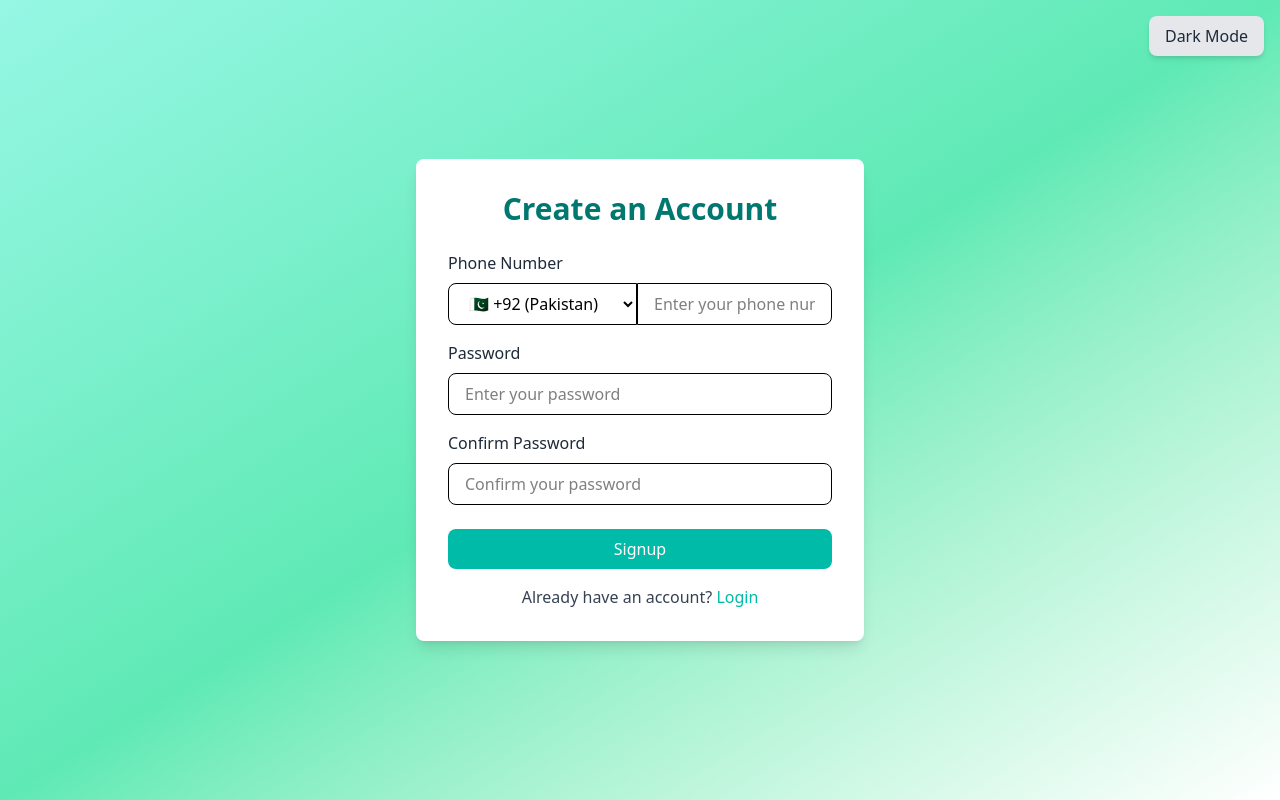
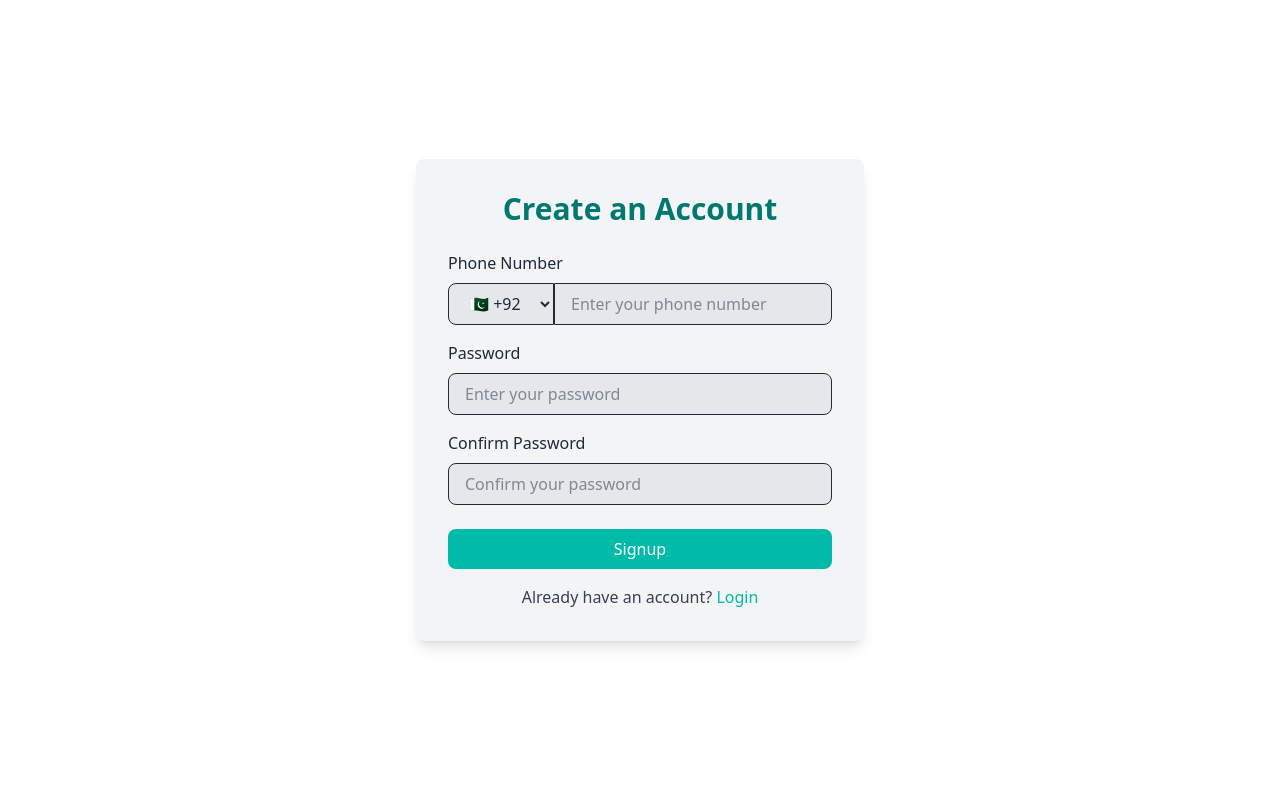
Before and after one commit to Fawwad795/Credily-App, a React (Vite) app: page /signup in a window 1280 px wide. Built offline with nearby package versions, Linux system fonts and the light colour scheme.

Commit message:
dark mode removed from another

```diff
--- a/src/Login.jsx
+++ b/src/Login.jsx
@@ -1,29 +1,9 @@
-import React, { useState, useEffect } from 'react';
+import React, { useState } from 'react';
 
 const Login = () => {
   const [phone, setPhone] = useState('');
   const [countryCode, setCountryCode] = useState('+92'); // Default country code
   const [password, setPassword] = useState('');
-  const [isDarkMode, setIsDarkMode] = useState(false);
-
-  // Toggle dark mode
-  const toggleDarkMode = () => {
-    setIsDarkMode(!isDarkMode);
-    if (!isDarkMode) {
-      document.documentElement.classList.add('dark');
-    } else {
-      document.documentElement.classList.remove('dark');
-    }
-  };
-
-  useEffect(() => {
-    // Set initial dark mode based on system preference
-    const prefersDark = window.matchMedia('(prefers-color-scheme: dark)').matches;
-    if (prefersDark) {
-      document.documentElement.classList.add('dark');
-      setIsDarkMode(true);
-    }
-  }, []);
 
   const handleSubmit = (e) => {
     e.preventDefault();
@@ -44,21 +24,21 @@ const Login = () => {
   ];
 
   return (
-    <div className="flex items-center justify-center min-h-screen bg-white dark:bg-gray-900">
+    <div className="flex items-center justify-center min-h-screen bg-white">
       <form
         onSubmit={handleSubmit}
-        className="bg-gray-100 dark:bg-gray-800 p-8 rounded-lg shadow-lg w-full max-w-md"
+        className="bg-gray-100 p-8 rounded-lg shadow-lg w-full max-w-md"
       >
-        <h2 className="text-3xl font-bold mb-6 text-center text-teal-700 dark:text-emerald-400">
+        <h2 className="text-3xl font-bold mb-6 text-center text-teal-700">
           Welcome Back
         </h2>
         <div className="mb-4">
-          <label className="block text-gray-800 dark:text-gray-300 font-medium mb-2">Phone Number</label>
+          <label className="block text-gray-800 font-medium mb-2">Phone Number</label>
           <div className="flex">
             <select
               value={countryCode}
               onChange={(e) => setCountryCode(e.target.value)}
-              className="px-4 py-2 border rounded-l-lg focus:outline-none focus:ring-2 focus:ring-teal-400 dark:focus:ring-emerald-600 dark:bg-gray-700 dark:text-gray-200"
+              className="px-4 py-2 border rounded-l-lg focus:outline-none focus:ring-2 focus:ring-teal-400 bg-gray-200 text-gray-800"
             >
               {countries.map((country) => (
                 <option key={country.code} value={country.code}>
@@ -71,41 +51,35 @@ const Login = () => {
               value={phone}
               onChange={(e) => setPhone(e.target.value)}
               required
-              className="w-full px-4 py-2 border rounded-r-lg focus:outline-none focus:ring-2 focus:ring-teal-400 dark:focus:ring-emerald-600 dark:bg-gray-700 dark:text-gray-200"
+              className="w-full px-4 py-2 border rounded-r-lg focus:outline-none focus:ring-2 focus:ring-teal-400 bg-gray-200 text-gray-800"
               placeholder="Enter your phone number"
             />
           </div>
         </div>
         <div className="mb-6">
-          <label className="block text-gray-800 dark:text-gray-300 font-medium mb-2">Password</label>
+          <label className="block text-gray-800 font-medium mb-2">Password</label>
           <input
             type="password"
             value={password}
             onChange={(e) => setPassword(e.target.value)}
             required
-            className="w-full px-4 py-2 border rounded-lg focus:outline-none focus:ring-2 focus:ring-teal-400 dark:focus:ring-emerald-600 dark:bg-gray-700 dark:text-gray-200"
+            className="w-full px-4 py-2 border rounded-lg focus:outline-none focus:ring-2 focus:ring-teal-400 bg-gray-200 text-gray-800"
             placeholder="Enter your password"
           />
         </div>
         <button
           type="submit"
-          className="w-full bg-teal-500 text-white py-2 px-4 rounded-lg hover:bg-teal-600 transition duration-300 dark:bg-emerald-600 dark:hover:bg-emerald-700"
+          className="w-full bg-teal-500 text-white py-2 px-4 rounded-lg hover:bg-teal-600 transition duration-300"
         >
           Login
         </button>
-        <p className="text-center text-gray-700 dark:text-gray-400 mt-4">
+        <p className="text-center text-gray-700 mt-4">
           Don't have an account?{' '}
-          <a href="/signup" className="text-teal-500 hover:underline dark:text-emerald-400">
+          <a href="/signup" className="text-teal-500 hover:underline">
             Signup
           </a>
         </p>
       </form>
-      <div
-        onClick={toggleDarkMode}
-        className="absolute top-4 right-4 cursor-pointer text-gray-800 dark:text-gray-200 text-2xl"
-      >
-        {isDarkMode ? <FaSun /> : <FaMoon />}
-      </div>
     </div>
   );
 };
--- a/src/Signup.jsx
+++ b/src/Signup.jsx
@@ -1,30 +1,10 @@
-import React, { useState, useEffect } from 'react';
+import React, { useState } from 'react';
 
 const Signup = () => {
   const [phone, setPhone] = useState('');
   const [countryCode, setCountryCode] = useState('+92'); // Default country code
   const [password, setPassword] = useState('');
   const [confirmPassword, setConfirmPassword] = useState('');
-  const [isDarkMode, setIsDarkMode] = useState(false);
-
-  // Toggle dark mode
-  const toggleDarkMode = () => {
-    setIsDarkMode(!isDarkMode);
-    if (!isDarkMode) {
-      document.documentElement.classList.add('dark');
-    } else {
-      document.documentElement.classList.remove('dark');
-    }
-  };
-
-  useEffect(() => {
-    // Set initial dark mode based on system preference
-    const prefersDark = window.matchMedia('(prefers-color-scheme: dark)').matches;
-    if (prefersDark) {
-      document.documentElement.classList.add('dark');
-      setIsDarkMode(true);
-    }
-  }, []);
 
   const handleSubmit = (e) => {
     e.preventDefault();
@@ -36,38 +16,38 @@ const Signup = () => {
   };
 
   const countries = [
-    { code: '+1', name: 'USA', flag: '🇺🇸' },
-    { code: '+44', name: 'UK', flag: '🇬🇧' },
-    { code: '+91', name: 'India', flag: '🇮🇳' },
-    { code: '+92', name: 'Pakistan', flag: '🇵🇰' },
-    { code: '+61', name: 'Australia', flag: '🇦🇺' },
-    { code: '+81', name: 'Japan', flag: '🇯🇵' },
-    { code: '+49', name: 'Germany', flag: '🇩🇪' },
-    { code: '+33', name: 'France', flag: '🇫🇷' },
-    { code: '+86', name: 'China', flag: '🇨🇳' },
-    { code: '+7', name: 'Russia', flag: '🇷🇺' },
+    { code: '+1', flag: '🇺🇸' },
+    { code: '+44', flag: '🇬🇧' },
+    { code: '+91', flag: '🇮🇳' },
+    { code: '+92', flag: '🇵🇰' },
+    { code: '+61', flag: '🇦🇺' },
+    { code: '+81', flag: '🇯🇵' },
+    { code: '+49', flag: '🇩🇪' },
+    { code: '+33', flag: '🇫🇷' },
+    { code: '+86', flag: '🇨🇳' },
+    { code: '+7', flag: '🇷🇺' },
   ];
 
   return (
-    <div className="flex items-center justify-center min-h-screen bg-gradient-to-br from-teal-200 via-emerald-300 to-white dark:from-gray-800 dark:via-gray-900 dark:to-black">
+    <div className="flex items-center justify-center min-h-screen bg-white">
       <form
         onSubmit={handleSubmit}
-        className="bg-white dark:bg-gray-800 p-8 rounded-lg shadow-lg w-full max-w-md"
+        className="bg-gray-100 p-8 rounded-lg shadow-lg w-full max-w-md"
       >
-        <h2 className="text-3xl font-bold mb-6 text-center text-teal-700 dark:text-emerald-400">
+        <h2 className="text-3xl font-bold mb-6 text-center text-teal-700">
           Create an Account
         </h2>
         <div className="mb-4">
-          <label className="block text-gray-800 dark:text-gray-300 font-medium mb-2">Phone Number</label>
+          <label className="block text-gray-800 font-medium mb-2">Phone Number</label>
           <div className="flex">
             <select
               value={countryCode}
               onChange={(e) => setCountryCode(e.target.value)}
-              className="px-4 py-2 border rounded-l-lg focus:outline-none focus:ring-2 focus:ring-teal-400 dark:focus:ring-emerald-600 dark:bg-gray-700 dark:text-gray-200"
+              className="px-4 py-2 border rounded-l-lg focus:outline-none focus:ring-2 focus:ring-teal-400 bg-gray-200 text-gray-800"
             >
               {countries.map((country) => (
                 <option key={country.code} value={country.code}>
-                  {country.flag} {country.code} ({country.name})
+                  {country.flag} {country.code}
                 </option>
               ))}
             </select>
@@ -76,54 +56,46 @@ const Signup = () => {
               value={phone}
               onChange={(e) => setPhone(e.target.value)}
               required
-              className="w-full px-4 py-2 border rounded-r-lg focus:outline-none focus:ring-2 focus:ring-teal-400 dark:focus:ring-emerald-600 dark:bg-gray-700 dark:text-gray-200"
+              className="w-full px-4 py-2 border rounded-r-lg focus:outline-none focus:ring-2 focus:ring-teal-400 bg-gray-200 text-gray-800"
               placeholder="Enter your phone number"
             />
           </div>
         </div>
         <div className="mb-4">
-          <label className="block text-gray-800 dark:text-gray-300 font-medium mb-2">Password</label>
+          <label className="block text-gray-800 font-medium mb-2">Password</label>
           <input
             type="password"
             value={password}
             onChange={(e) => setPassword(e.target.value)}
             required
-            className="w-full px-4 py-2 border rounded-lg focus:outline-none focus:ring-2 focus:ring-teal-400 dark:focus:ring-emerald-600 dark:bg-gray-700 dark:text-gray-200"
+            className="w-full px-4 py-2 border rounded-lg focus:outline-none focus:ring-2 focus:ring-teal-400 bg-gray-200 text-gray-800"
             placeholder="Enter your password"
           />
         </div>
         <div className="mb-6">
-          <label className="block text-gray-800 dark:text-gray-300 font-medium mb-2">
-            Confirm Password
-          </label>
+          <label className="block text-gray-800 font-medium mb-2">Confirm Password</label>
           <input
             type="password"
             value={confirmPassword}
             onChange={(e) => setConfirmPassword(e.target.value)}
             required
-            className="w-full px-4 py-2 border rounded-lg focus:outline-none focus:ring-2 focus:ring-teal-400 dark:focus:ring-emerald-600 dark:bg-gray-700 dark:text-gray-200"
+            className="w-full px-4 py-2 border rounded-lg focus:outline-none focus:ring-2 focus:ring-teal-400 bg-gray-200 text-gray-800"
             placeholder="Confirm your password"
           />
         </div>
         <button
           type="submit"
-          className="w-full bg-teal-500 text-white py-2 px-4 rounded-lg hover:bg-teal-600 transition duration-300 dark:bg-emerald-600 dark:hover:bg-emerald-700"
+          className="w-full bg-teal-500 text-white py-2 px-4 rounded-lg hover:bg-teal-600 transition duration-300"
         >
           Signup
         </button>
-        <p className="text-center text-gray-700 dark:text-gray-400 mt-4">
+        <p className="text-center text-gray-700 mt-4">
           Already have an account?{' '}
-          <a href="/login" className="text-teal-500 hover:underline dark:text-emerald-400">
+          <a href="/login" className="text-teal-500 hover:underline">
             Login
           </a>
         </p>
       </form>
-      <button
-        onClick={toggleDarkMode}
-        className="absolute top-4 right-4 bg-gray-200 dark:bg-gray-700 text-gray-800 dark:text-gray-200 px-4 py-2 rounded-lg shadow-md hover:bg-gray-300 dark:hover:bg-gray-600 transition duration-300"
-      >
-        {isDarkMode ? 'Light Mode' : 'Dark Mode'}
-      </button>
     </div>
   );
 };
```
